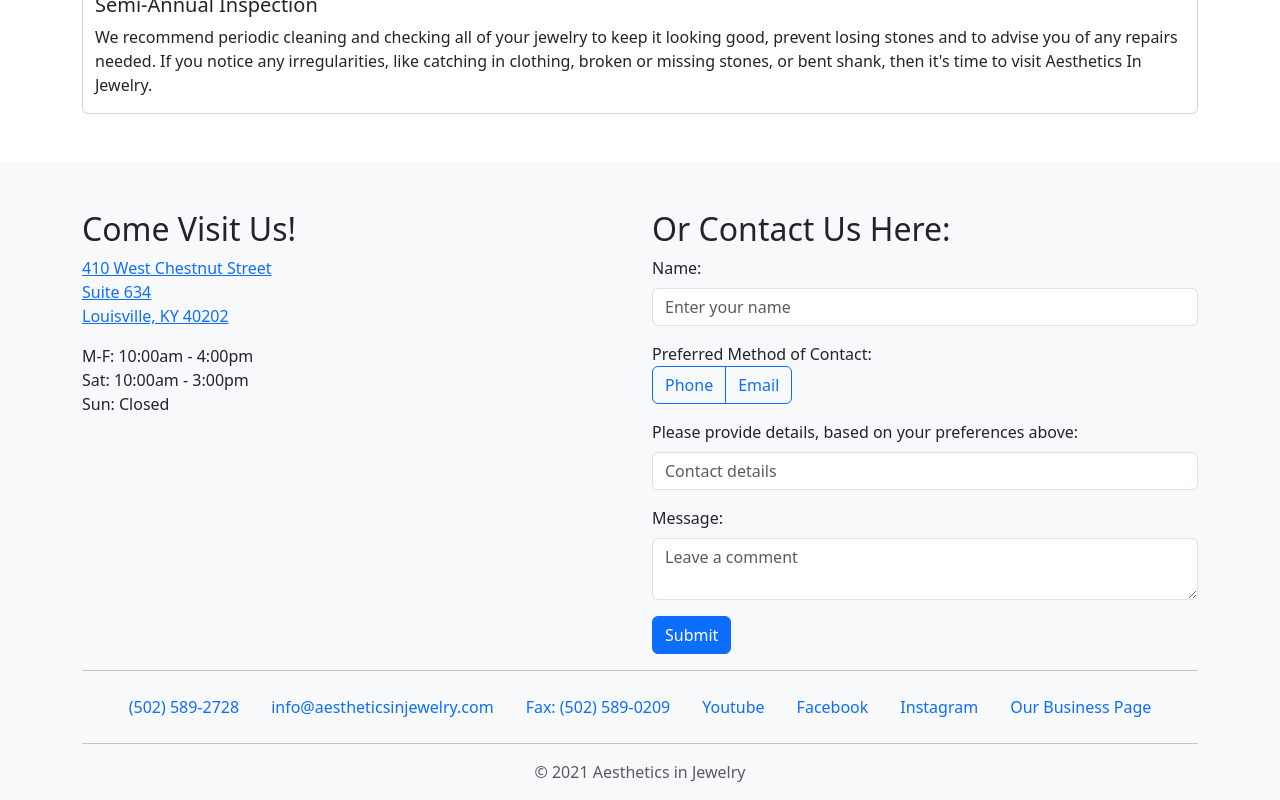
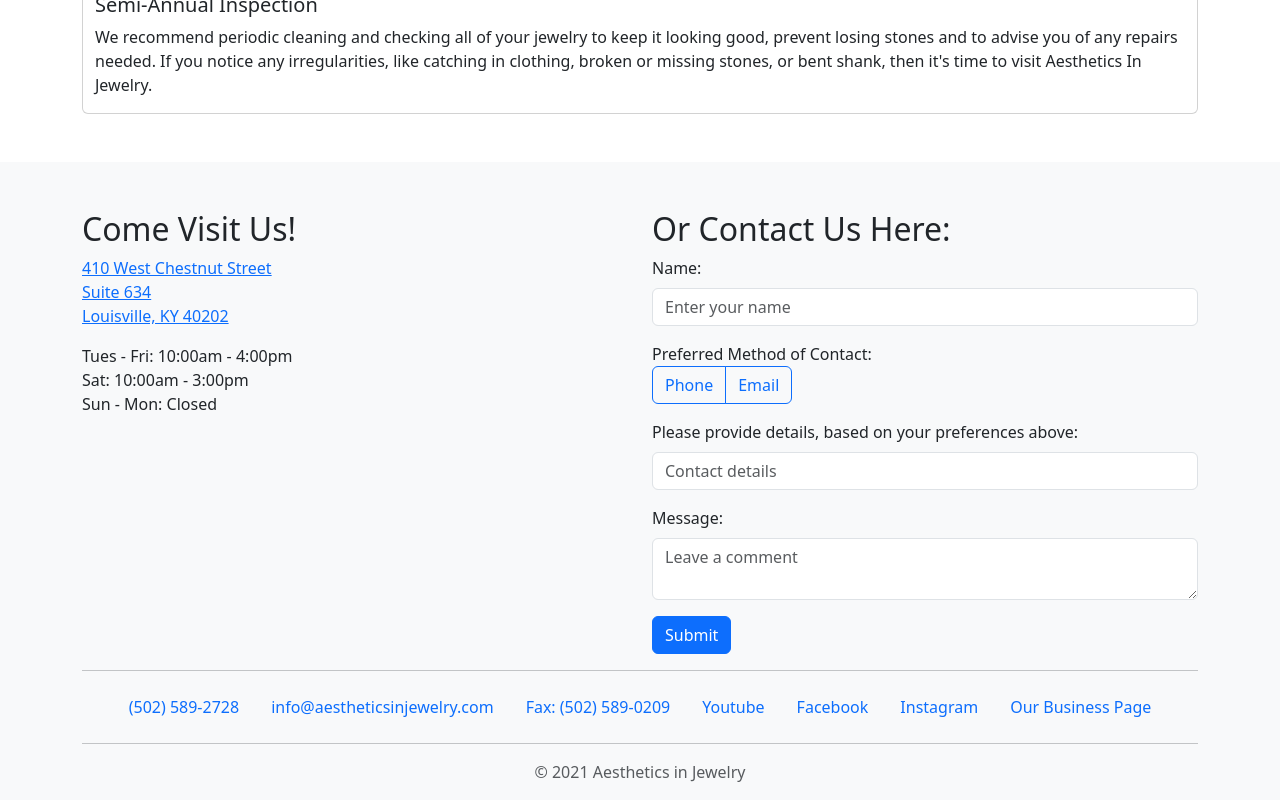
Before and after one commit to shadowlion/aestheticsinjewelry, a Next.js app: page /services in a window 1280 px wide. Shown: the part 1009-1809 px from the top of the page. Built offline with nearby package versions, Linux system fonts and the light colour scheme.

Commit message:
fix: hours

```diff
--- a/src/components/Footer.tsx
+++ b/src/components/Footer.tsx
@@ -22,11 +22,11 @@
             </a>
 
             <address>
-              M-F: 10:00am - 4:00pm
+              Tues - Fri: 10:00am - 4:00pm
               <br />
               Sat: 10:00am - 3:00pm
               <br />
-              Sun: Closed
+              Sun - Mon: Closed
               <br />
             </address>
           </div>
```
